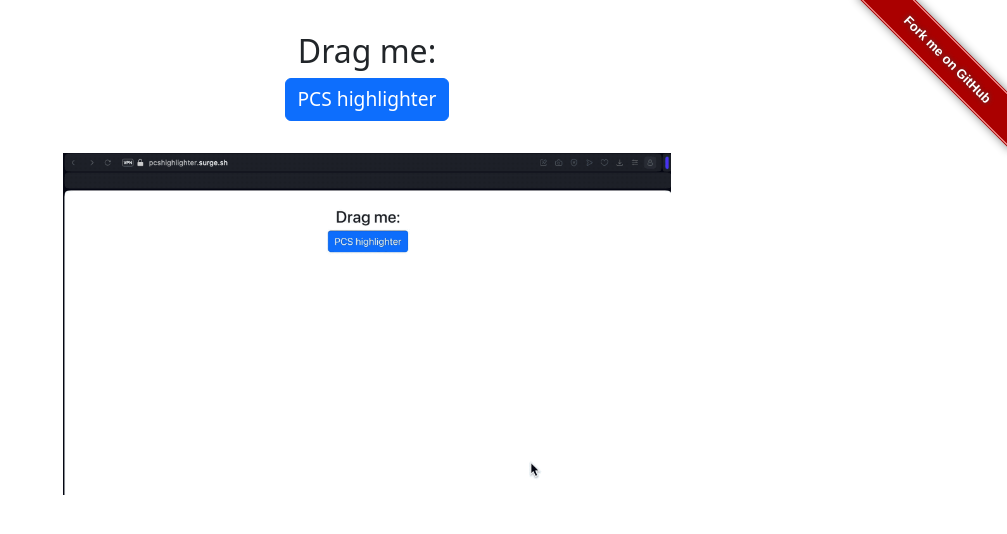
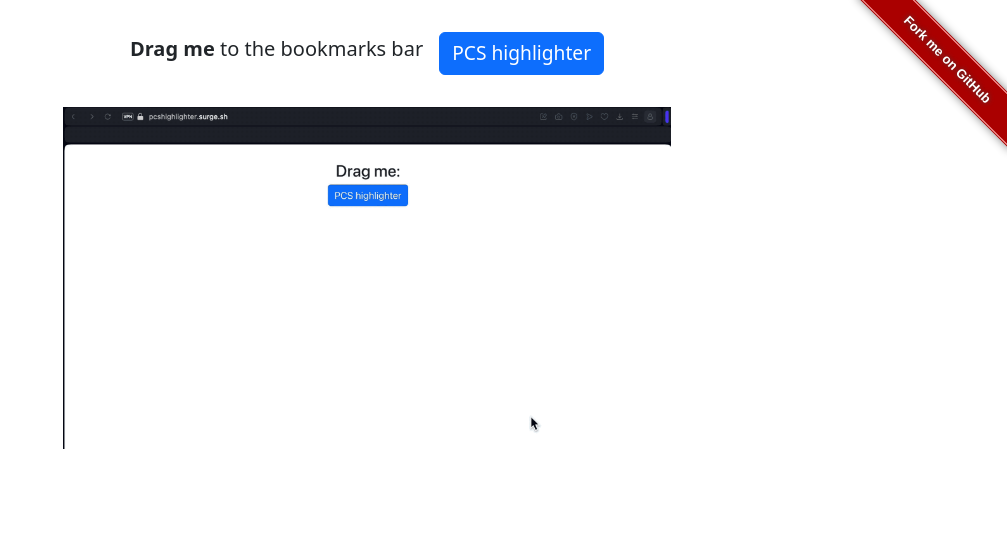
Before and after one commit to makelab-kaist/PCS-highlighter, a website built with Vite: page index.html in a window 1280 px wide. Shown: the top 534 px of the page, without its empty margins (273-1280 px from the left). Built offline with nearby package versions, Linux system fonts and the light colour scheme.

Commit message:
CSS cosmetics

```diff
--- a/main.js
+++ b/main.js
@@ -11,8 +11,8 @@
 `;
 
 document.querySelector('#app').innerHTML = `
-  <div>
-    <h2>Drag me: </h2>
+  <div class="side">
+    <h5><b>Drag me</b> to the bookmarks bar</h5>
     <button type="button" class="btn btn-primary">
       <a href="
       javascript: (() => {${code}})()">
@@ -23,4 +23,5 @@
   <div class="gif">
     <img src="${tutorial}" alt="">
   </div>
+
 `;
--- a/style.css
+++ b/style.css
@@ -11,6 +11,18 @@
   text-rendering: optimizeLegibility;
   -webkit-font-smoothing: antialiased;
   -moz-osx-font-smoothing: grayscale;
+}
+
+.side {
+  display: flex;
+  align-items: center;
+  margin: auto;
+  width: 100%;
+  justify-content: center;
+}
+
+.side button {
+  margin-left: 1rem;
 }
 
 a {
@@ -44,11 +56,6 @@
   margin: 0 auto;
   padding: 2rem;
   text-align: center;
-}
-
-button:focus,
-button:focus-visible {
-  outline: 4px auto -webkit-focus-ring-color;
 }
 
 @media (prefers-color-scheme: light) {
```
